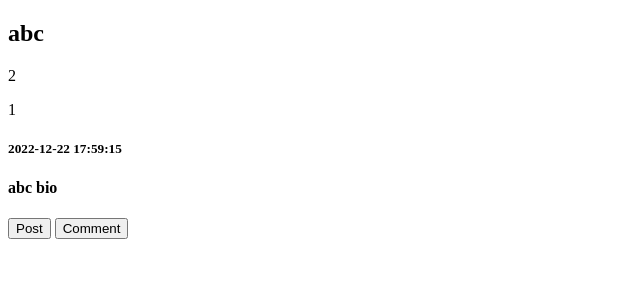
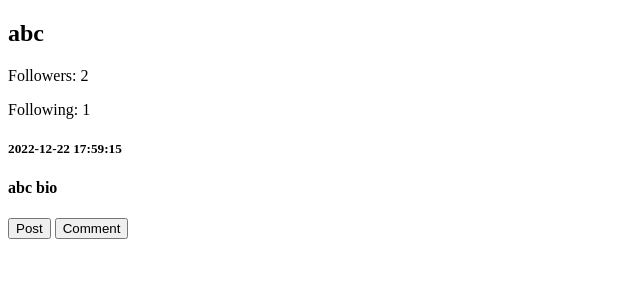
Before and after one commit to CrazyPingu/reddint, a PHP site: page /profile.php in a window 1280 px wide. Shown: the part 171-471 px from the top of the page, without its empty margins (0-640 px from the left). Run offline with PHP 8.4, Linux system fonts and the light colour scheme; the visitor is signed in with stand-in values (Sample User, id 1); data comes from the database, SQL or seed files in the repository; data that the repository does not hold is empty.

Commit message:
Add followers and following label

```diff
--- a/site/template/profile-page.php
+++ b/site/template/profile-page.php
@@ -2,8 +2,8 @@
     <h2 id='username'><?php echo $templateParams['userUsername']; ?></h2>
     <div class='rightProfile'>
         <div class='follow'>
-            <p><?php echo $templateParams['followersCount']; ?></p>
-            <p><?php echo $templateParams['followingCount']; ?></p>
+            <p>Followers: <?php echo $templateParams['followersCount']; ?></p>
+            <p>Following: <?php echo $templateParams['followingCount']; ?></p>
         </div>
         <h5><?php echo $templateParams['userCreationDate']; ?></h5>
     </div>
```
